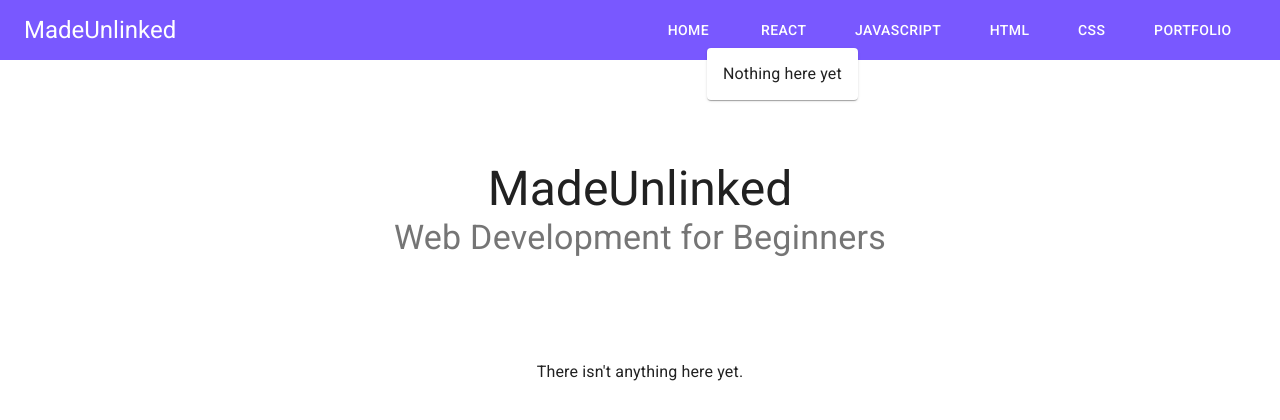
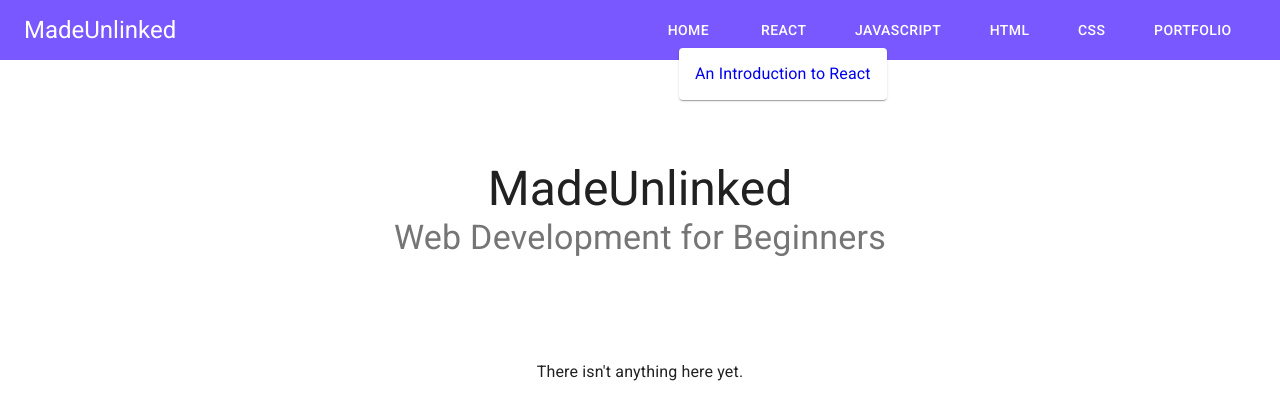
Before and after one commit to benzend/react-portfolio, a React (Create React App) app: page /blog in a window 1280 px wide. Both pictures are taken after a click on the button "REACT". Shown: the top 420 px of the page. Built offline with nearby package versions, Linux system fonts and the light colour scheme.

Commit message:
added object type of input for menuItems

```diff
--- a/src/pages/blog-page/components/BlogNav.js
+++ b/src/pages/blog-page/components/BlogNav.js
@@ -58,23 +58,25 @@ export const BlogNav = () => {
           </Button>
           <LinkMenu
             linkName="React"
-            link={link}
-            menuItems={["Nothing here yet"]}
+            linkStyle={link}
+            menuItems={[
+              { title: "An Introduction to React", link: "/blog/react/intro" },
+            ]}
           />
           <LinkMenu
             linkName="JavaScript"
-            link={link}
-            menuItems={["Nothing here yet"]}
+            linkStyle={link}
+            menuItems={[{ title: "There is nothing here yet", link: "/blog" }]}
           />
           <LinkMenu
             linkName="HTML"
-            link={link}
-            menuItems={["Nothing here yet"]}
+            linkStyle={link}
+            menuItems={[{ title: "There is nothing here yet", link: "/blog" }]}
           />
           <LinkMenu
             linkName="CSS"
-            link={link}
-            menuItems={["Nothing here yet"]}
+            linkStyle={link}
+            menuItems={[{ title: "There is nothing here yet", link: "/blog" }]}
           />
           <Button className={link}>
             <Link to="/" className={link}>
--- a/src/pages/blog-page/components/blog-nav-components/LinkMenu.js
+++ b/src/pages/blog-page/components/blog-nav-components/LinkMenu.js
@@ -1,3 +1,4 @@
+import { useEffect, useRef, useState } from "react";
 import {
   Button,
   ClickAwayListener,
@@ -7,9 +8,9 @@ import {
   Paper,
   Popper,
 } from "@material-ui/core";
-import { useEffect, useRef, useState } from "react";
+import { Link } from "react-router-dom";
 
-export const LinkMenu = ({ linkName, link, menuItems }) => {
+export const LinkMenu = ({ linkName, linkStyle, menuItems }) => {
   const [open, setOpen] = useState(false);
   const anchorRef = useRef(null);
 
@@ -41,7 +42,7 @@ export const LinkMenu = ({ linkName, link, menuItems }) => {
   }, [open]);
   return (
     <>
-      <Button ref={anchorRef} onClick={handleToggle} className={link}>
+      <Button ref={anchorRef} onClick={handleToggle} className={linkStyle}>
         {linkName}
       </Button>
       <Popper
@@ -67,9 +68,11 @@ export const LinkMenu = ({ linkName, link, menuItems }) => {
                   onKeyDown={handleListKeyDown}
                 >
                   {menuItems.map((item) => (
-                    <MenuItem key={linkName + item} onClick={handleClose}>
-                      {item}
-                    </MenuItem>
+                    <Link to={item.link}>
+                      <MenuItem key={linkName + item} onClick={handleClose}>
+                        {item.title}
+                      </MenuItem>
+                    </Link>
                   ))}
                 </MenuList>
               </ClickAwayListener>
```
Also changed, not shown: src/pages/blog-page/components/Blog.js (added, +7 -0 lines), 1 other file (tests, documents, lock files or other folders).
